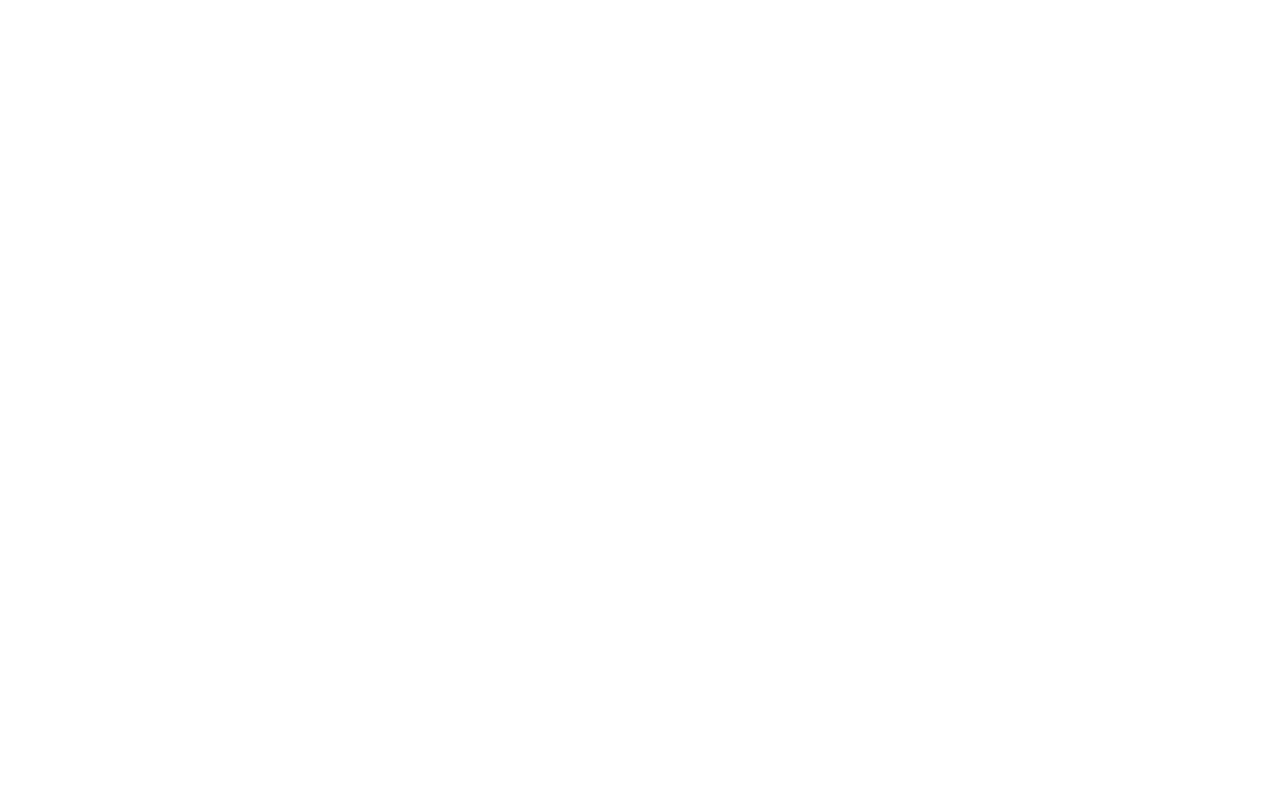
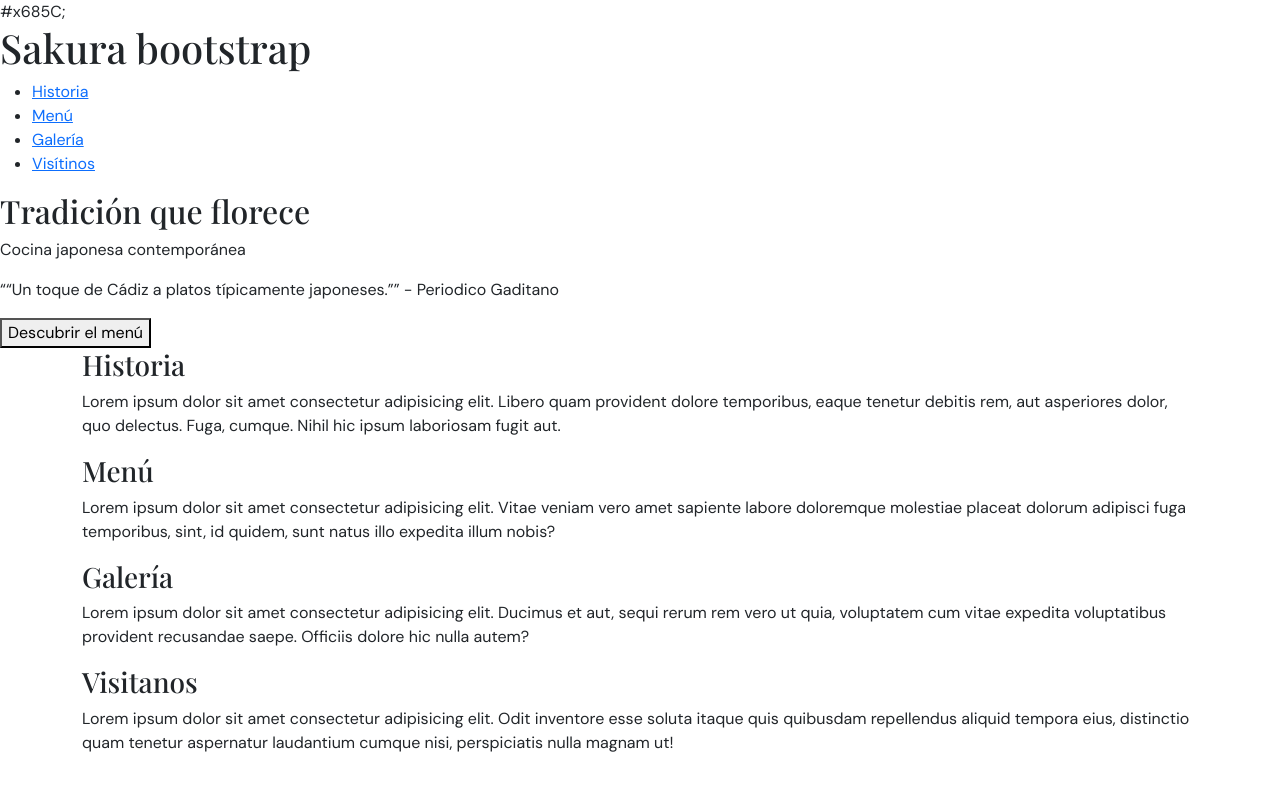
Before and after one commit to salcarivan/SakuraBootStrap, a plain HTML site: page index.html in a window 1280 px wide. Drawn offline with nearby package versions, Linux system fonts and the light colour scheme; a web font is replaced by a local one.

Commit message:
Crea esqueleto basico sin clases

```diff
--- a/index.html
+++ b/index.html
@@ -15,7 +15,50 @@
 </head>
 
 <body>
-
+    <header>
+        <span>#x685C;</span>
+        <h1>Sakura <span>bootstrap</span></h1>
+    </header>
+    <nav>
+        <ul>
+            <li><a href="#historia">Historia</a></li>
+            <li><a href="#menu">Menú</a></li>
+            <li><a href="#galeria">Galería</a></li>
+            <li><a href="#visitanos">Visítinos</a></li>
+        </ul>
+    </nav>
+    <section class="hero">
+        <h2>Tradición que <span>florece</span></h2>
+        <p>Cocina japonesa contemporánea</p>
+        <p><q>“Un toque de Cádiz a platos típicamente japoneses.”</q> - Periodico Gaditano</p>
+        <button>Descubrir el menú</button>
+    </section>
+    <main>
+        <section class="container" id="historia">
+            <h3>Historia</h3>
+            <p>Lorem ipsum dolor sit amet consectetur adipisicing elit. Libero quam provident dolore temporibus, eaque
+                tenetur debitis rem, aut asperiores dolor, quo delectus. Fuga, cumque. Nihil hic ipsum laboriosam fugit
+                aut.</p>
+        </section>
+        <section class="container" id="menu">
+            <h3>Menú</h3>
+            <p>Lorem ipsum dolor sit amet consectetur adipisicing elit. Vitae veniam vero amet sapiente labore
+                doloremque molestiae placeat dolorum adipisci fuga temporibus, sint, id quidem, sunt natus illo expedita
+                illum nobis?</p>
+        </section>
+        <section class="container" id="galeria">
+            <h3>Galería</h3>
+            <p>Lorem ipsum dolor sit amet consectetur adipisicing elit. Ducimus et aut, sequi rerum rem vero ut quia,
+                voluptatem cum vitae expedita voluptatibus provident recusandae saepe. Officiis dolore hic nulla autem?
+            </p>
+        </section>
+        <section class="container" id="visitanos">
+            <h3>Visitanos</h3>
+            <p>Lorem ipsum dolor sit amet consectetur adipisicing elit. Odit inventore esse soluta itaque quis quibusdam
+                repellendus aliquid tempora eius, distinctio quam tenetur aspernatur laudantium cumque nisi,
+                perspiciatis nulla magnam ut!</p>
+        </section>
+    </main>
     <script type="text/javascript" src="jquery/jquery-3.7.1.min.js"></script>
     <script tyè="text/javascript" src="bootstrap/js/bootstrap.min.js"></script>
 </body>
```
